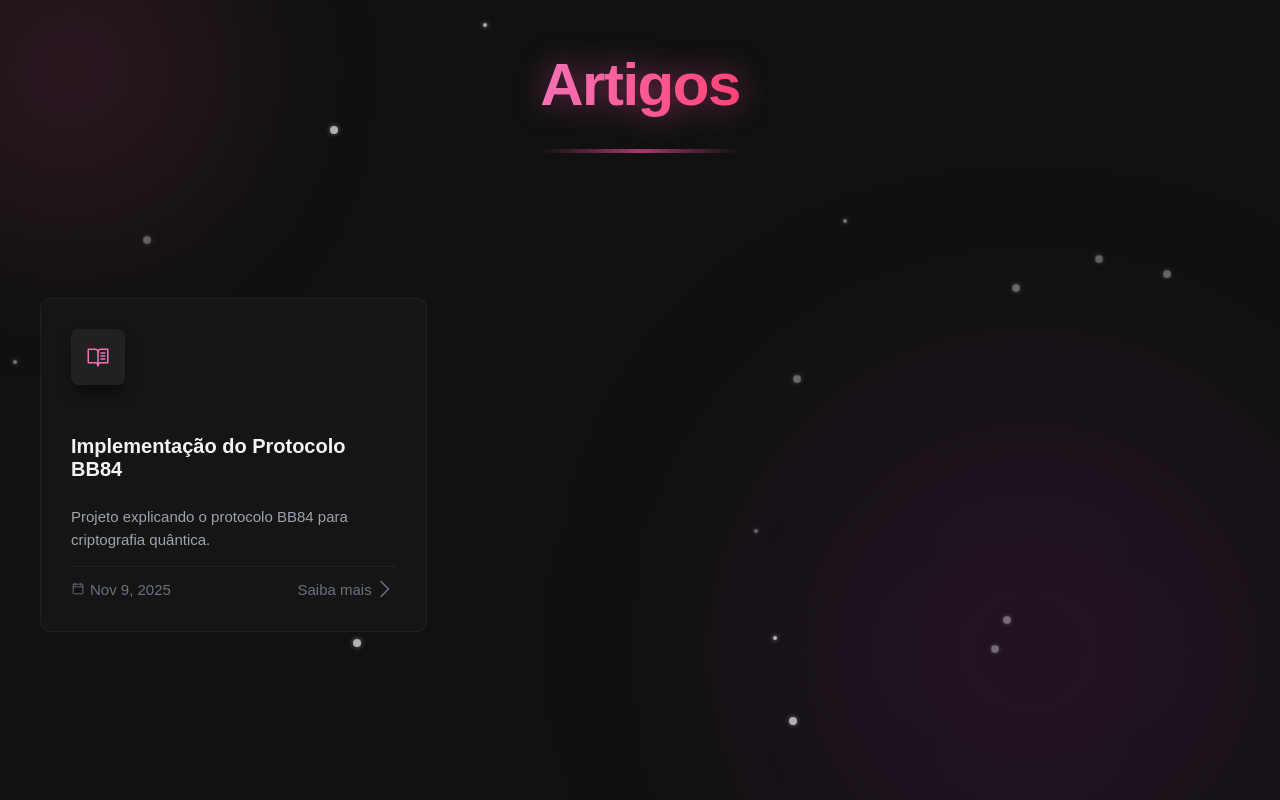
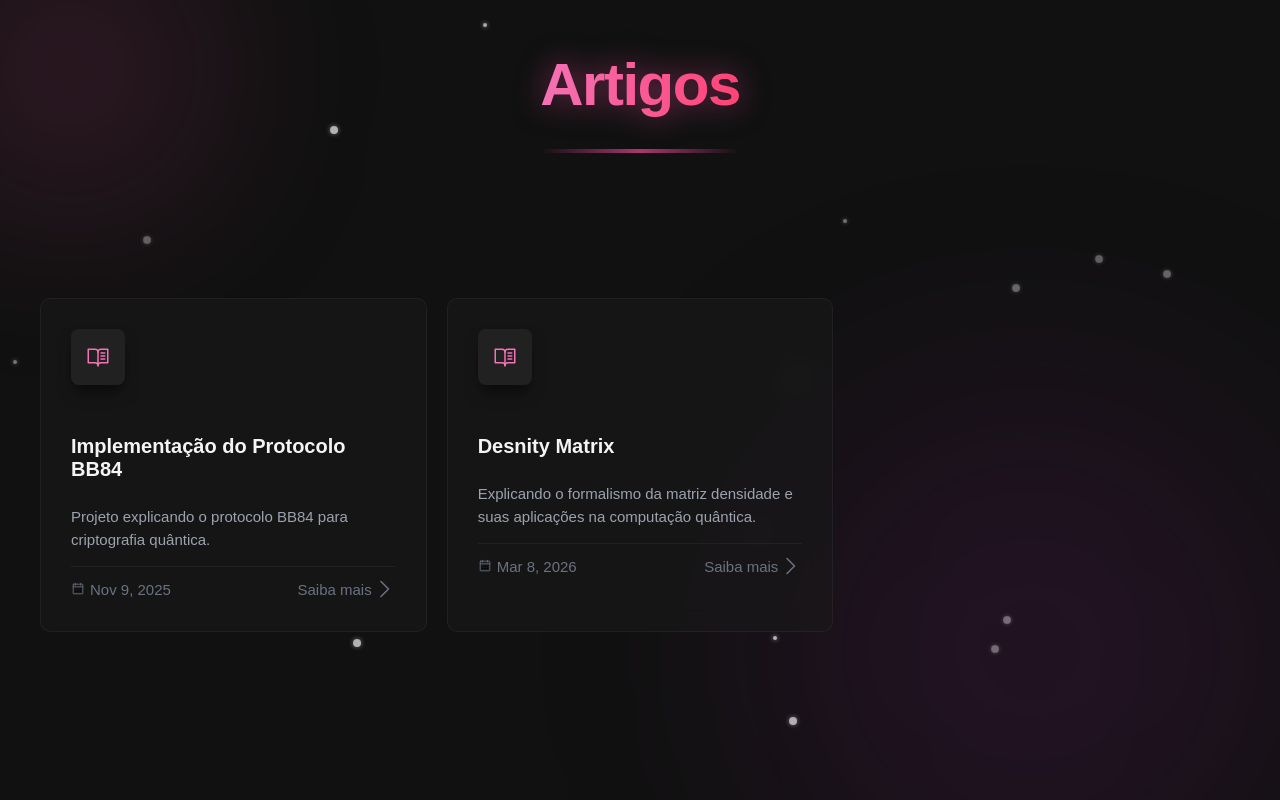
Before and after one commit to jsvictorias/portfolio, a React (Create React App) app: page / in a window 1280 px wide. Shown: the part 4323-5123 px from the top of the page. Built offline with nearby package versions, Linux system fonts and the light colour scheme.

Commit message:
feat: novo projeto

```diff
--- a/src/templates/curriculum/articles.ts
+++ b/src/templates/curriculum/articles.ts
@@ -10,5 +10,15 @@ export const articlesData = {
             "type": "quantica",
             "date": "Nov 9, 2025"
         },
+        {
+            "id": 2,
+            "titulo": "From Density Matrix Formalism to Quantum Computing Applications",
+            "translationKey": "Desnity Matrix",
+            "techs": ["Math"],
+            "link-github": "https://medium.com/@juliasantos7652/from-density-matrix-formalism-to-applications-of-quantum-computing-db6e6a0e36f0",
+            "descrição": "Explicando o formalismo da matriz densidade e suas aplicações na computação quântica.",
+            "type": "quantica",
+            "date": "Mar 8, 2026"
+        }
     ]
 };
```
